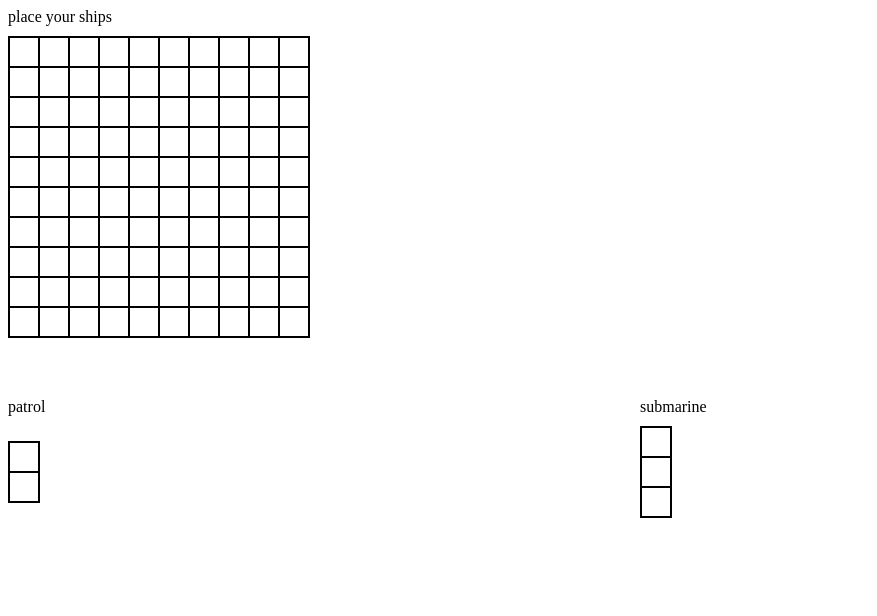
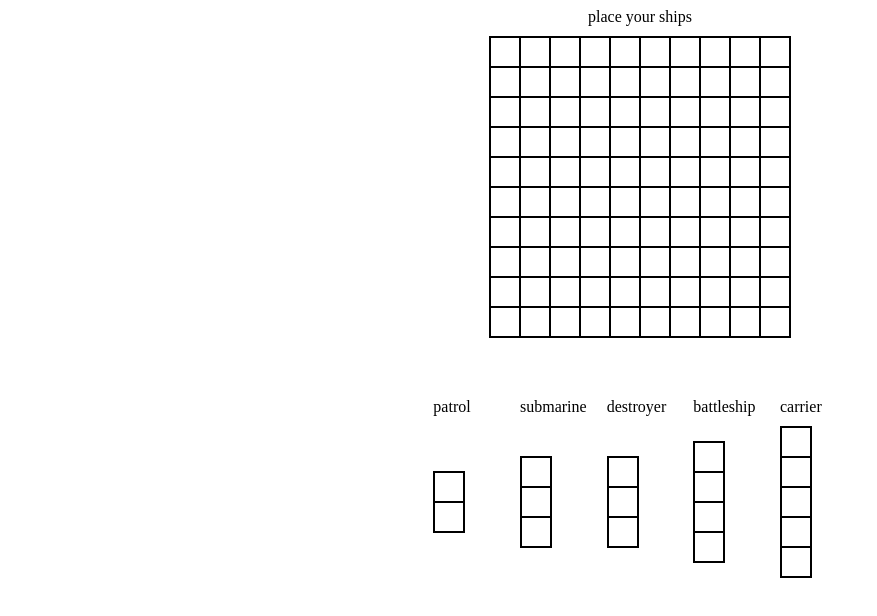
Before and after one commit to zawho/battleship, a website built with webpack: page dist/index.html in a window 1280 px wide. Shown: the whole page, without its empty margins (0-877 px from the left). Built offline with nearby package versions, Linux system fonts and the light colour scheme.

Commit message:
Add all ships to setup display

```diff
--- a/src/style.css
+++ b/src/style.css
@@ -1,20 +1,31 @@
 .setup-div,
 .board-div,
 .patrol-div,
-.sub-div {
+.sub-div,
+.destroy-div,
+.battle-div,
+.carrier-div {
 	display: grid;
 	gap: 10px;
+}
+
+.setup-div {
+	justify-items: center;
 }
 
 .ship-setup {
 	display: grid;
 	grid-template-rows: repeat(1, 1fr);
-	grid-template-columns: repeat(2, 1fr);
+	grid-template-columns: repeat(5, 1fr);
 	padding-top: 50px;
+	gap: 20px;
 }
 
 .patrol-ship,
-.sub-ship {
+.sub-ship,
+.destroy-ship,
+.battle-ship,
+.carrier-ship {
 	display: grid;
 	border: 1px solid black;
 }
@@ -28,6 +39,24 @@
 .sub-ship {
 	grid-template-rows: repeat(3, 1fr);
 	height: 90px;
+	width: 30px;
+}
+
+.destroy-ship {
+	grid-template-rows: repeat(3, 1fr);
+	height: 90px;
+	width: 30px;
+}
+
+.battle-ship {
+	grid-template-rows: repeat(4, 1fr);
+	height: 120px;
+	width: 30px;
+}
+
+.carrier-ship {
+	grid-template-rows: repeat(5, 1fr);
+	height: 150px;
 	width: 30px;
 }
 
--- a/src/ui.js
+++ b/src/ui.js
@@ -344,12 +344,6 @@ function createBoardUI(
 // IDEA: for rotation should have buttons under board for:
 // rotate, confirm, cancel, clear
 
-// patrol - 2
-// submarine - 3
-// destroyer - 3
-// battleship - 4
-// carrier - 5
-
 function fillShips(ship) {
 	const shipLength = parseInt(ship.id.charAt(ship.id.length - 1));
 
@@ -365,33 +359,75 @@ function fillShips(ship) {
 function createSetupShips(shipSetup) {
 	const patrolDiv = document.createElement('div');
 	const subDiv = document.createElement('div');
+	const destroyDiv = document.createElement('div');
+	const battleDiv = document.createElement('div');
+	const carrierDiv = document.createElement('div');
+
 	patrolDiv.className = 'patrol-div';
 	subDiv.className = 'sub-div';
+	destroyDiv.className = 'destroy-div';
+	battleDiv.className = 'battle-div';
+	carrierDiv.className = 'carrier-div';
 
 	const patrolLabel = document.createElement('div');
 	const subLabel = document.createElement('div');
+	const destroyLabel = document.createElement('div');
+	const battleLabel = document.createElement('div');
+	const carrierLabel = document.createElement('div');
+
 	patrolLabel.className = 'patrol-label';
+	subLabel.className = 'sub-label';
+	destroyLabel.className = 'destroy-label';
+	battleLabel.className = 'battle-label';
+	carrierLabel.className = 'carrier-label';
+
 	patrolLabel.innerText = 'patrol';
-	subLabel.className = 'sub-label';
 	subLabel.innerText = 'submarine';
+	destroyLabel.innerText = 'destroyer';
+	battleLabel.innerText = 'battleship';
+	carrierLabel.innerText = 'carrier';
 
 	const patrolShip = document.createElement('div');
 	const subShip = document.createElement('div');
+	const destroyShip = document.createElement('div');
+	const battleShip = document.createElement('div');
+	const carrierShip = document.createElement('div');
+
 	patrolShip.className = 'patrol-ship';
+	subShip.className = 'sub-ship';
+	destroyShip.className = 'destroy-ship';
+	battleShip.className = 'battle-ship';
+	carrierShip.className = 'carrier-ship';
+
 	patrolShip.id = 'length-2';
-	subShip.className = 'sub-ship';
 	subShip.id = 'length-3';
+	destroyShip.id = 'length-3';
+	battleShip.id = 'length-4';
+	carrierShip.id = 'length-5';
 
 	fillShips(patrolShip);
 	fillShips(subShip);
+	fillShips(destroyShip);
+	fillShips(battleShip);
+	fillShips(carrierShip);
 
 	patrolDiv.appendChild(patrolLabel);
+	subDiv.appendChild(subLabel);
+	destroyDiv.appendChild(destroyLabel);
+	battleDiv.appendChild(battleLabel);
+	carrierDiv.appendChild(carrierLabel);
+
 	patrolDiv.appendChild(patrolShip);
-	subDiv.appendChild(subLabel);
 	subDiv.appendChild(subShip);
+	destroyDiv.appendChild(destroyShip);
+	battleDiv.appendChild(battleShip);
+	carrierDiv.appendChild(carrierShip);
 
 	shipSetup.appendChild(patrolDiv);
 	shipSetup.appendChild(subDiv);
+	shipSetup.appendChild(destroyDiv);
+	shipSetup.appendChild(battleDiv);
+	shipSetup.appendChild(carrierDiv);
 }
 
 function createSetup() {
```
Also changed, not shown: dist/main.js.
